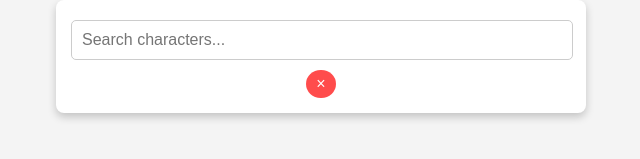
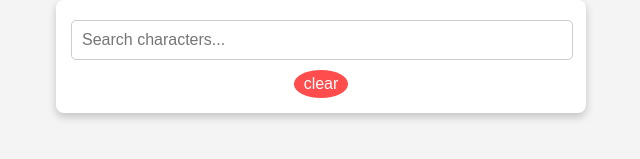
Before and after one commit to wade00000/Phase-1-Project, a plain HTML site: page index.html in a window 1280 px wide. Shown: the part 375-534 px from the top of the page, 319-959 px from the left. Drawn offline with Linux system fonts and the light colour scheme; no server answers.

Commit message:
changed some writing

```diff
--- a/index.html
+++ b/index.html
@@ -67,7 +67,7 @@
         <div id="search-container">
 
             <input type="text" id="search-input" placeholder="Search characters...">
-            <button id="clear-search"> &times </button>
+            <button id="clear-search"> clear  </button>
 
         </div>
 
```
